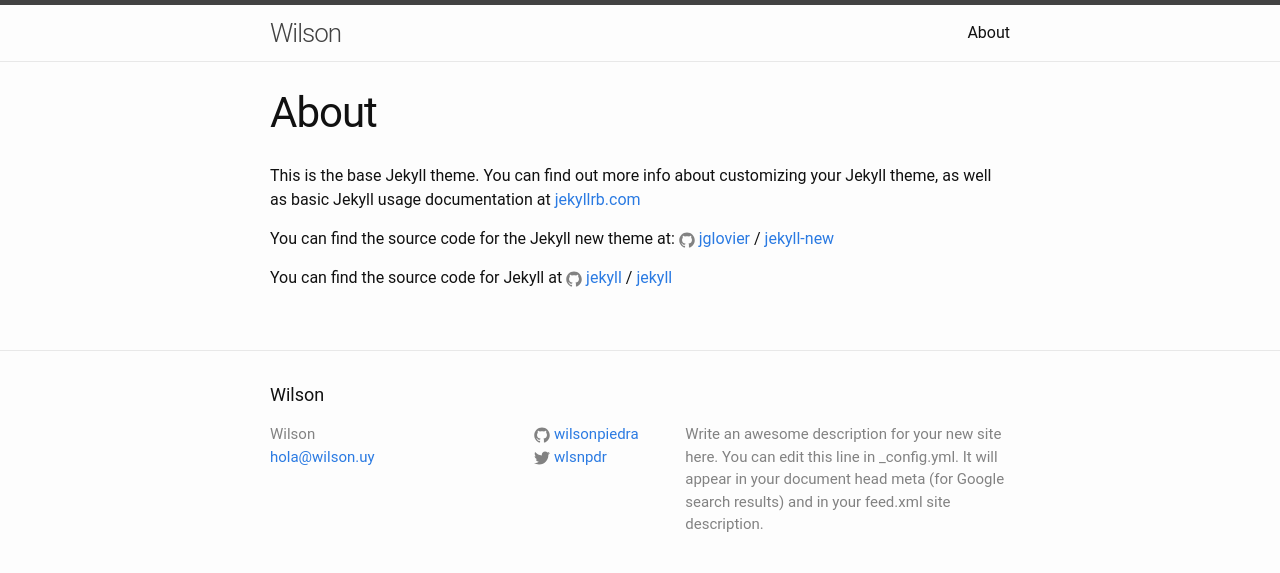
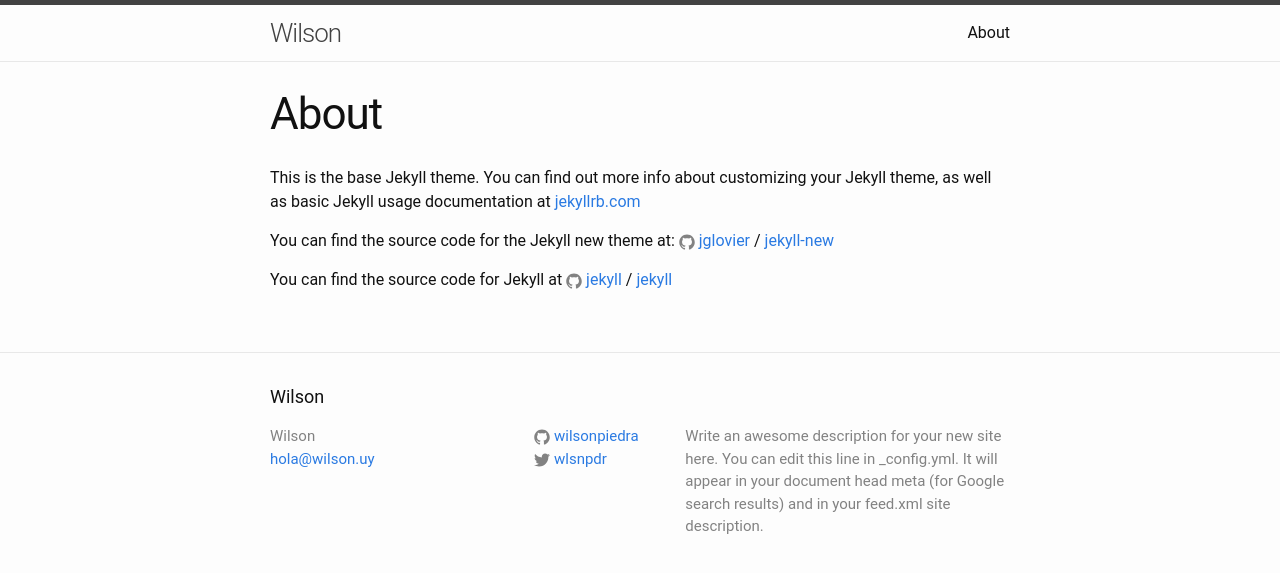
Before and after one commit to wilsonpiedra/wilsonpiedra.github.io, a Jekyll site: the page built from about.md, in a window 1280 px wide. Shown: the top 573 px of the page. Built offline with Jekyll 4.4.1, drawn with Linux system fonts in a browser that asks for light colours.

Commit message:
Update main.css

```diff
--- a/css/main.css
+++ b/css/main.css
@@ -105,7 +105,7 @@
 /** Posts */
 .post-header { margin-bottom: 30px; }
 
-.post-title { font-size: 42px; letter-spacing: -1px; line-height: 1; }
+.post-title { font-size: 44px; letter-spacing: -1px; line-height: 1; }
 @media screen and (max-width: 800px) { .post-title { font-size: 36px; } }
 
 .post-content { margin-bottom: 30px; }
```
